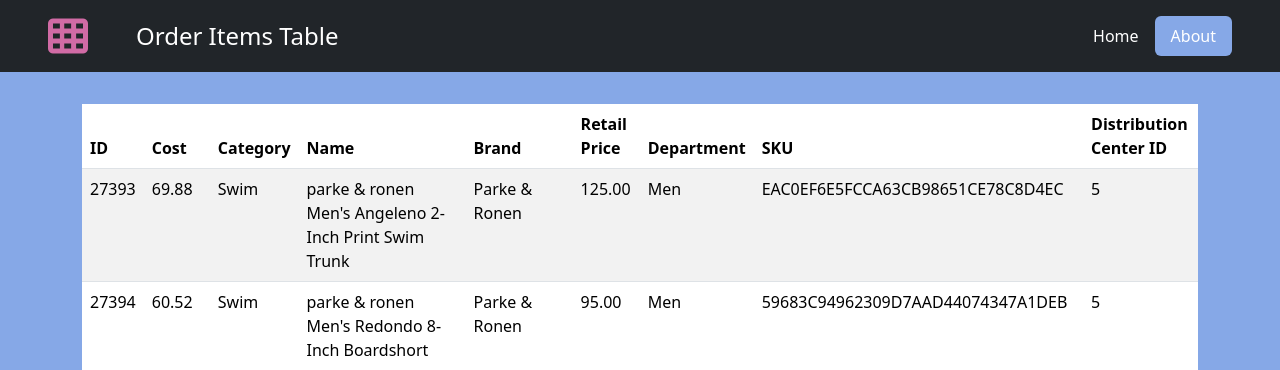
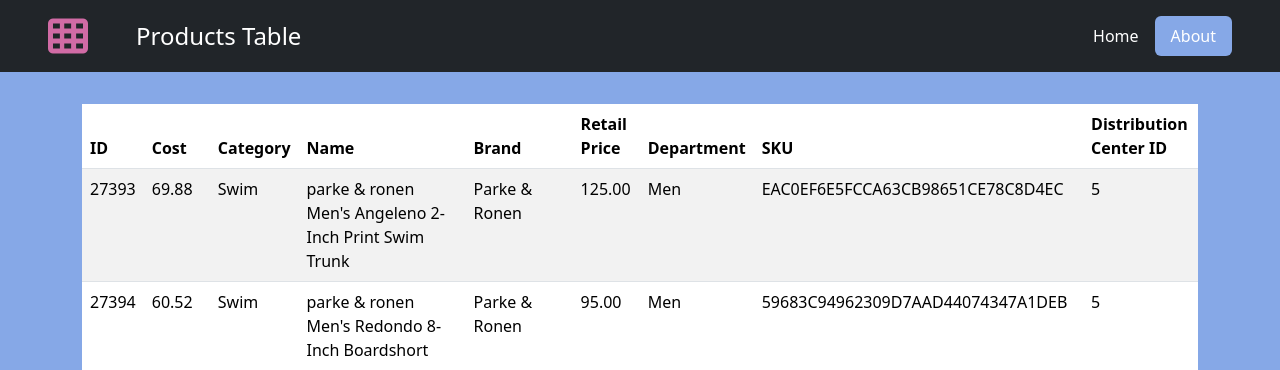
Before and after one commit to itudb2311/Database-Management-System, a Flask app: page /products in a window 1280 px wide. Shown: the top 370 px of the page. Run offline with Flask 3, Linux system fonts and the light colour scheme; data comes from the database, SQL or seed files in the repository.

Commit message:
.
update html file

```diff
--- a/templates/products.html
+++ b/templates/products.html
@@ -34,7 +34,7 @@
         class="d-flex align-items-center mb-3 mb-md-0 me-md-auto link-body-emphasis text-decoration-none"
       >
         <i class="fa-solid fa-table-cells user-icon px-5 fs-1"></i>
-        <span class="text-white fs-4">Order Items Table</span>
+        <span class="text-white fs-4"> Products Table</span>
       </a>
 
       <ul class="nav nav-pills px-5">
```
